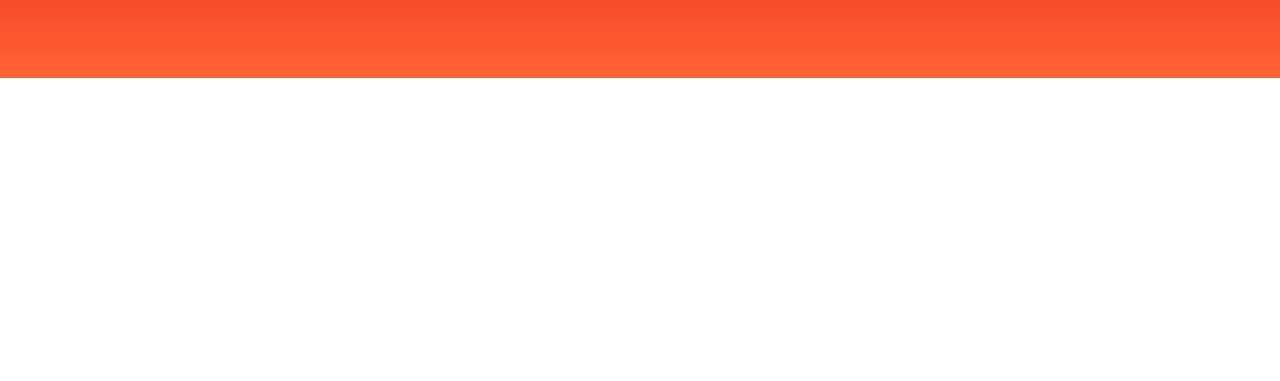
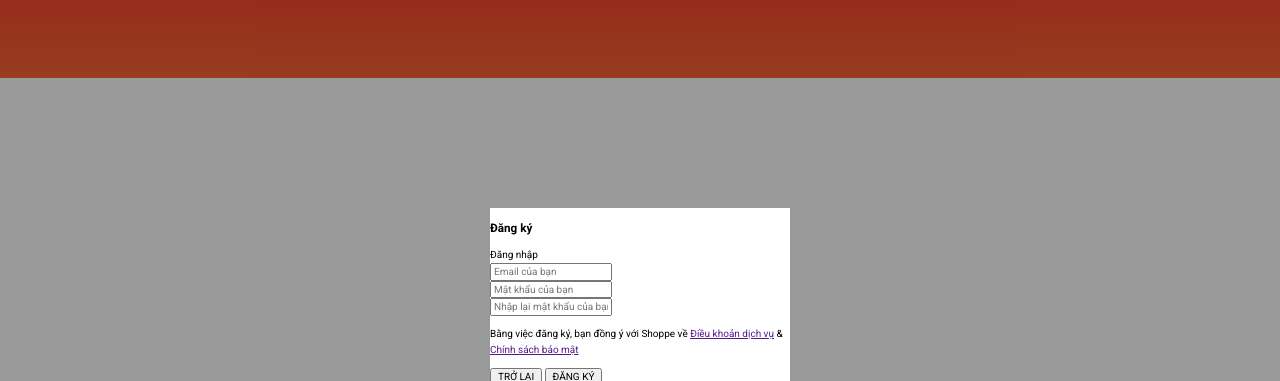
Before and after one commit to LeThanhNghia25/Shopee, a plain HTML site: page index.html in a window 1280 px wide. Shown: the part 42-423 px from the top of the page. Drawn offline with nearby package versions, Linux system fonts and the light colour scheme.

Commit message:
Dựng form đăng ký

```diff
--- a/assets/css/base.css
+++ b/assets/css/base.css
@@ -40,3 +40,29 @@ html {
         opacity: 1;
     }
 }
+
+/* Modal */
+
+.modal {
+    position: fixed;
+    top: 0;
+    right: 0;
+    bottom: 0;
+    left: 0;
+    display: flex;
+}
+
+.madal__overlay {
+    position: absolute;
+    width: 100%;
+    height: 100%;
+    background-color: rgba(0,0,0,0.4);
+}
+
+.modal__body {
+    width: 300px;
+    height: 300px;
+    background-color: var(--white-color);
+    margin: auto;
+    position: relative;
+}
--- a/index.html
+++ b/index.html
@@ -117,5 +117,63 @@
 
         </footer>
     </div>
+
+    <!-- Modal layout -->
+    <div class="modal">
+        <div class="madal__overlay">
+
+        </div>
+
+        <div class="modal__body">
+            <div class="modal__inner">
+
+                <!-- Authen form -->
+                <div class="auth-form">
+                    <div class="auth-form__header">
+                        <h3 class="auth-form__heading">Đăng ký</h3>
+                        <span class="auth-form__switch-">Đăng nhập</span>
+                    </div>
+
+                    <div class="auth-form__form">
+                        <div class="auth-form__group">
+                            <input type="text" class="auth-form__input" placeholder="Email của bạn">
+                        </div>
+                        <div class="auth-form__group">
+                            <input type="password" class="auth-form__input" placeholder="Mật khẩu của bạn">
+                        </div>
+                        <div class="auth-form__group">
+                            <input type="password" class="auth-form__input" placeholder="Nhập lại mật khẩu của bạn">
+                        </div>
+                    </div>
+
+                    <div class="auth-form__aside">
+                        <p class="auth-form__policy-text">
+                            Bằng việc đăng ký, bạn đồng ý với Shoppe về
+                            <a href="" class="auth-form__policy-link">Điều khoản dịch vụ</a> &
+                            <a href="" class="auth-form__policy-link">Chính sách bảo mật</a>
+                        </p>
+                    </div>
+
+                    <div class="auth-form__controls">
+                        <button class="btn">TRỞ LẠI</button>
+                        <button class="btn btn--primary">ĐĂNG KÝ</button>
+                    </div>
+
+                    <div class="auth-form__socials">
+                        <a href="" class="btn btn--with-icon">
+                            <i class="fab fa-facebook-square"></i>
+                            Kết nối với Facebook
+                        </a>
+                        <a href="" class="btn btn--with-icon">
+                            <i class="fab fa-google"></i>
+                            Kết nối với Google
+                        </a>
+                    </div>
+
+                </div>
+
+            </div>
+        </div>
+    </div>
 </body>
 </html>
```
